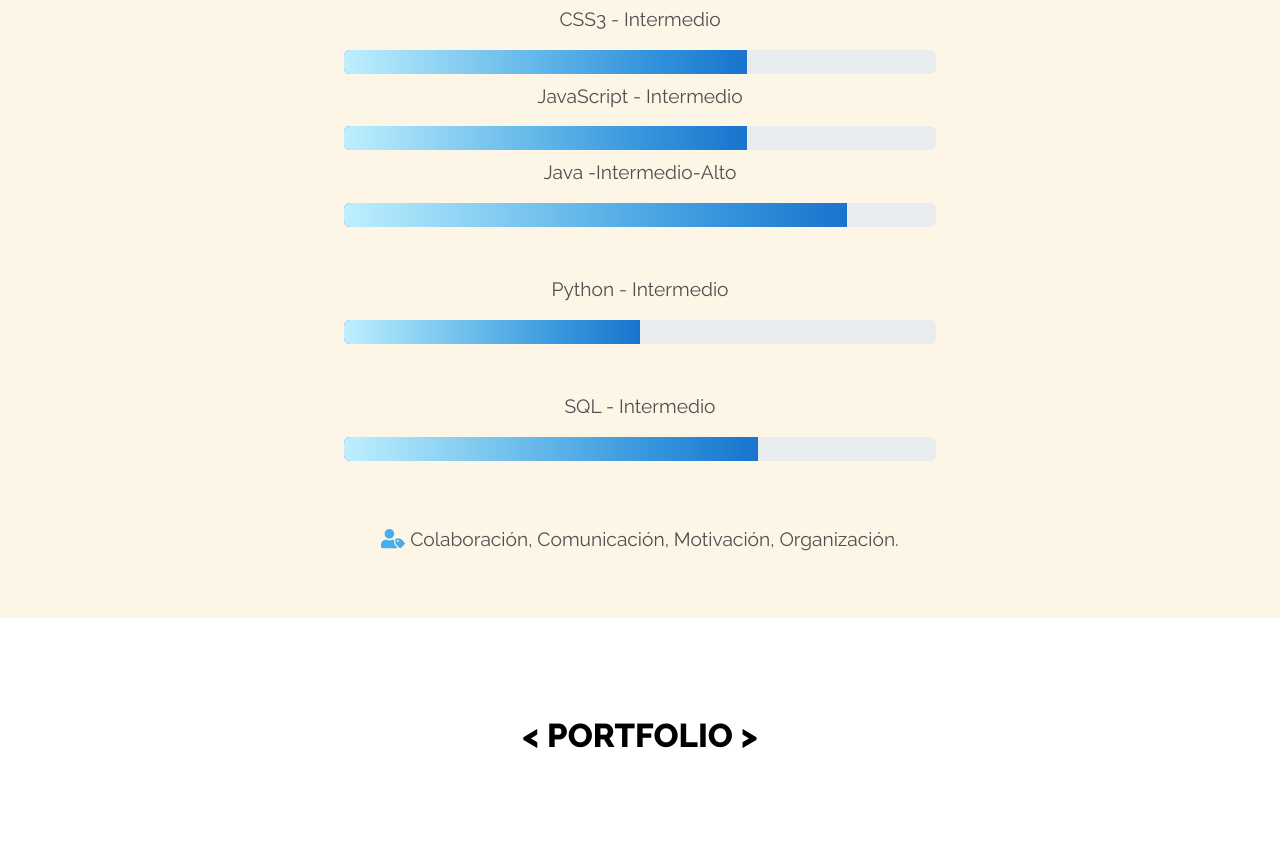
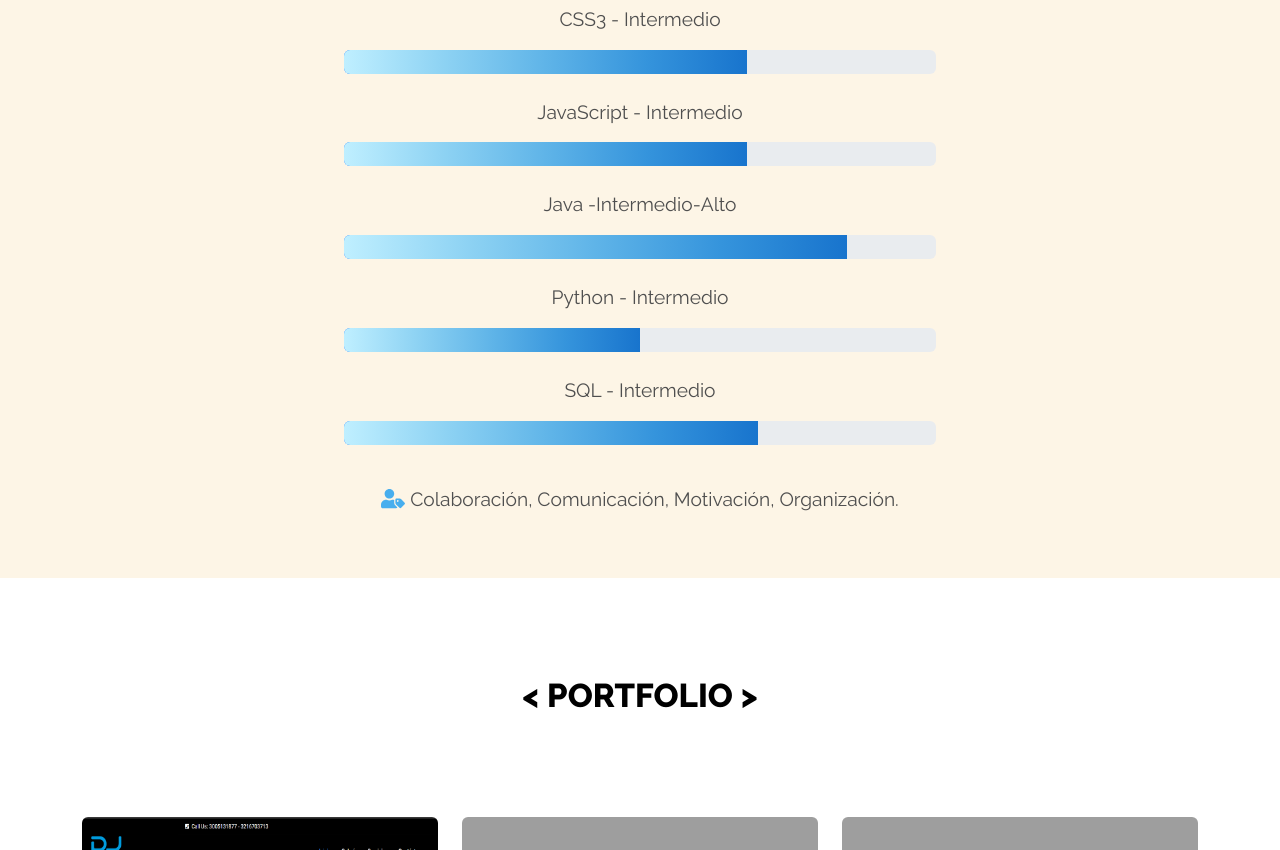
Before and after one commit to AlejandroChitivaC/Personal-Portfolio, a plain HTML site: page index.html in a window 1280 px wide. Shown: the part 1848-2698 px from the top of the page. Drawn offline with nearby package versions, Linux system fonts and the light colour scheme; grey boxes are pictures that could not be loaded.

Commit message:
Index changes

```diff
--- a/index.html
+++ b/index.html
@@ -158,29 +158,29 @@
             style="width: 85%"></div>
         </div>
         <p class="text-left">CSS3 - Intermedio</p>
-        <div class="progress mb-2" style="height: 1.5rem;">
+        <div class="progress mb-4" style="height: 1.5rem;">
           <div class="progress-bar" role="progressbar" aria-valuenow="68" aria-valuemin="0" aria-valuemax="100"
             style="width: 68%"></div>
         </div>
         <p class="text-left">JavaScript - Intermedio</p>
-        <div class="progress mb-2" style="height: 1.5rem;">
+        <div class="progress mb-4" style="height: 1.5rem;">
           <div class="progress-bar" role="progressbar" aria-valuenow="68" aria-valuemin="0" aria-valuemax="100"
             style="width: 68%"></div>
         </div>
         <p class="text-left">Java -Intermedio-Alto</p>
-        <div class="progress mb-5" style="height: 1.5rem;">
+        <div class="progress mb-4" style="height: 1.5rem;">
           <div class="progress-bar" role="progressbar" aria-valuenow="85" aria-valuemin="0" aria-valuemax="100"
             style="width: 85%">
           </div>
         </div>
         <p class="text-left">Python - Intermedio</p>
-        <div class="progress mb-5" style="height: 1.5rem;">
+        <div class="progress mb-4" style="height: 1.5rem;">
           <div class="progress-bar" role="progressbar" aria-valuenow="50" aria-valuemin="0" aria-valuemax="100"
             style="width: 50%">
           </div>
         </div>
         <p class="text-left">SQL - Intermedio</p>
-        <div class="progress mb-5" style="height: 1.5rem;">
+        <div class="progress mb-4" style="height: 1.5rem;">
           <div class="progress-bar" role="progressbar" aria-valuenow="70" aria-valuemin="0" aria-valuemax="100"
             style="width: 70%">
           </div>
```
